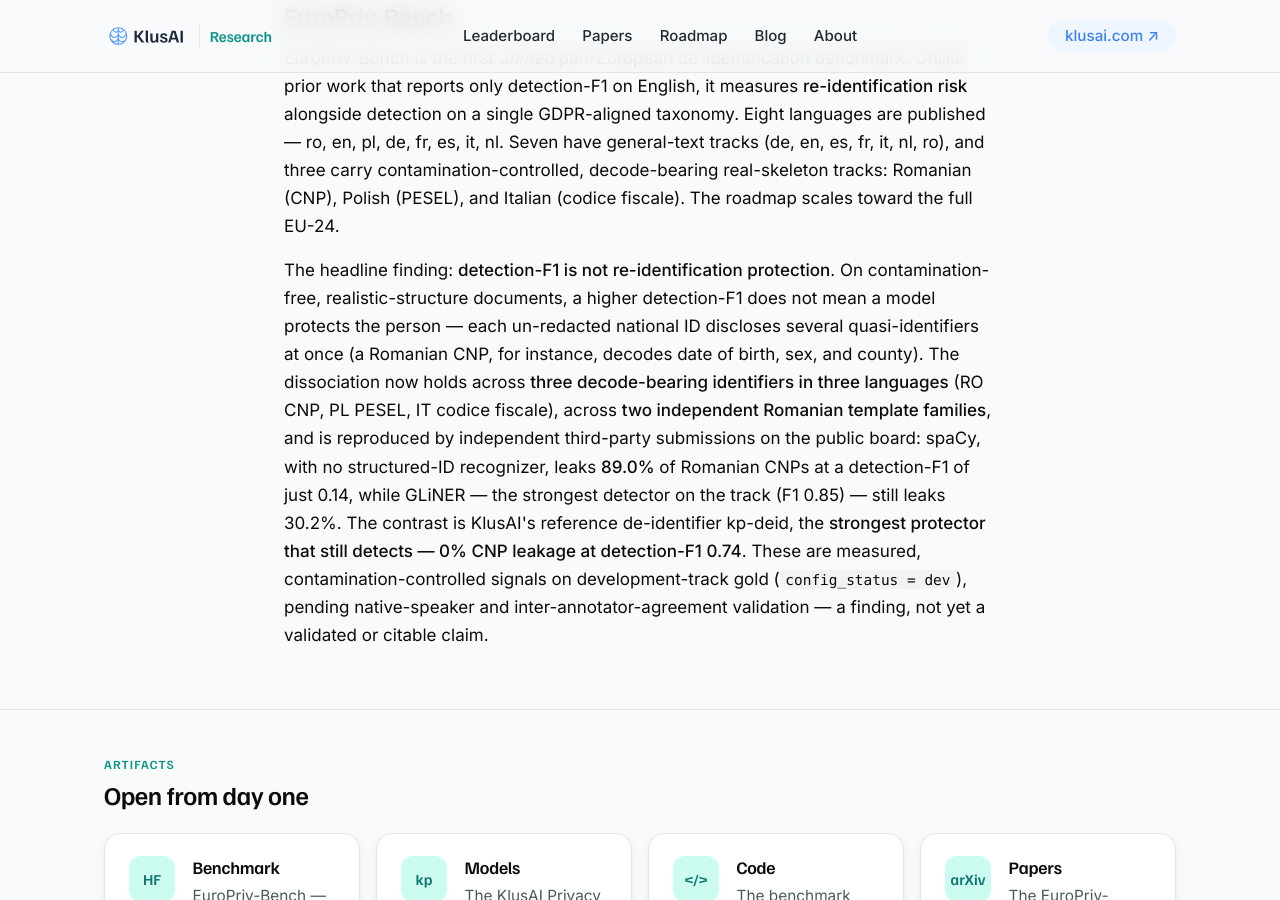
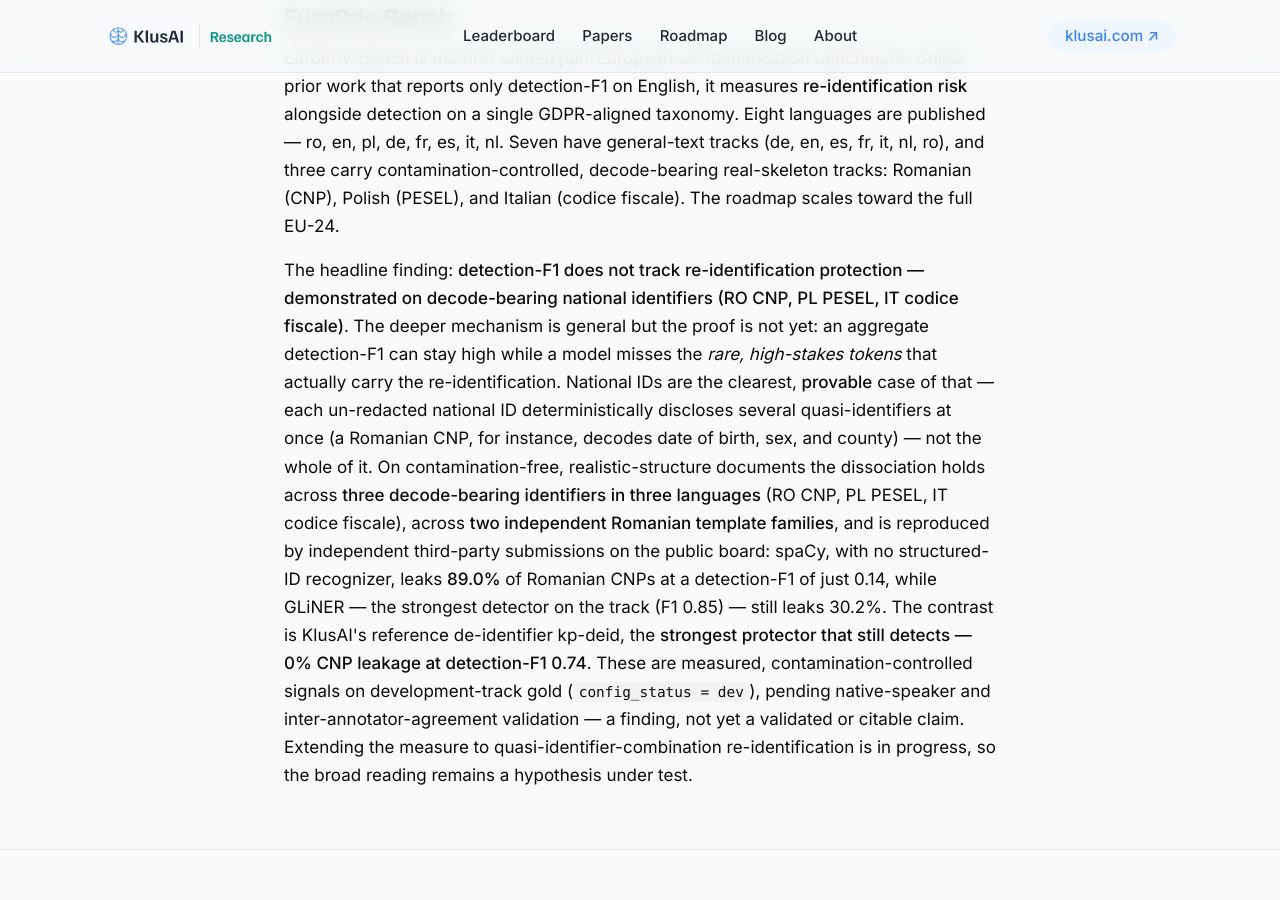
Before and after one commit to klusai/klusai-pages-research, a Jekyll site: the page built from index.md, in a window 1280 px wide and 900 px high, scrolled down 710 px. Built offline with Jekyll 4.4.1, drawn with Linux system fonts in a browser that asks for light colours.

Commit message:
Rescope re-id framing to decode-bearing national IDs (KLU-119)
Scope the detection-F1-vs-protection dissociation to the mechanism it is
proven on (RO CNP, PL PESEL, IT codice fiscale) instead of stating it as a
universal law, while keeping the national-ID result at full strength.

- Add the honest deeper framing: aggregate detection-F1 can stay high while a
  model misses the rare, high-stakes tokens that carry re-identification;
  national IDs are the clearest provable case, not the whole of it.
- Signal that quasi-identifier-combination re-identification generalization is
  in progress, so the broad reading is a hypothesis under test, not settled.
- Surfaces: index.md, leaderboard.md, roadmap.md, _papers/europriv-bench.md.
- 'first unified' and all dev / pending native-speaker+IAA caveats unchanged;
  no numbers changed (all grounded in _data/leaderboard.json).

```diff
--- a/index.md
+++ b/index.md
@@ -34,20 +34,25 @@
       fiscale). The roadmap scales toward the full EU-24.
     </p>
     <p>
-      The headline finding: <strong>detection-F1 is not re-identification protection</strong>.
-      On contamination-free, realistic-structure documents, a higher detection-F1 does not mean
-      a model protects the person — each un-redacted national ID discloses several quasi-identifiers
-      at once (a Romanian CNP, for instance, decodes date of birth, sex, and county). The
-      dissociation now holds across <strong>three decode-bearing identifiers in three languages</strong>
-      (RO CNP, PL PESEL, IT codice fiscale), across <strong>two independent Romanian template
-      families</strong>, and is reproduced by independent third-party submissions on the public
-      board: spaCy, with no structured-ID recognizer, leaks <strong>89.0%</strong> of Romanian CNPs
-      at a detection-F1 of just 0.14, while GLiNER — the strongest detector on the track (F1 0.85) —
-      still leaks 30.2%. The contrast is KlusAI's reference de-identifier kp-deid, the
-      <strong>strongest protector that still detects — 0% CNP leakage at detection-F1 0.74</strong>. These are measured,
+      The headline finding: <strong>detection-F1 does not track re-identification protection —
+      demonstrated on decode-bearing national identifiers (RO CNP, PL PESEL, IT codice fiscale)</strong>.
+      The deeper mechanism is general but the proof is not yet: an aggregate detection-F1 can stay
+      high while a model misses the <em>rare, high-stakes tokens</em> that actually carry the
+      re-identification. National IDs are the clearest, <strong>provable</strong> case of that —
+      each un-redacted national ID deterministically discloses several quasi-identifiers at once (a
+      Romanian CNP, for instance, decodes date of birth, sex, and county) — not the whole of it.
+      On contamination-free, realistic-structure documents the dissociation holds across
+      <strong>three decode-bearing identifiers in three languages</strong> (RO CNP, PL PESEL, IT
+      codice fiscale), across <strong>two independent Romanian template families</strong>, and is
+      reproduced by independent third-party submissions on the public board: spaCy, with no
+      structured-ID recognizer, leaks <strong>89.0%</strong> of Romanian CNPs at a detection-F1 of
+      just 0.14, while GLiNER — the strongest detector on the track (F1 0.85) — still leaks 30.2%.
+      The contrast is KlusAI's reference de-identifier kp-deid, the <strong>strongest protector
+      that still detects — 0% CNP leakage at detection-F1 0.74</strong>. These are measured,
       contamination-controlled signals on development-track gold (<code>config_status = dev</code>),
       pending native-speaker and inter-annotator-agreement validation — a finding, not yet a
-      validated or citable claim.
+      validated or citable claim. Extending the measure to quasi-identifier-combination
+      re-identification is in progress, so the broad reading remains a hypothesis under test.
     </p>
   </div>
 </section>
```
Also changed, not shown: _papers/europriv-bench.md (+9 -3 lines), leaderboard.md (+6 -2 lines), roadmap.md (+2 -2 lines).
